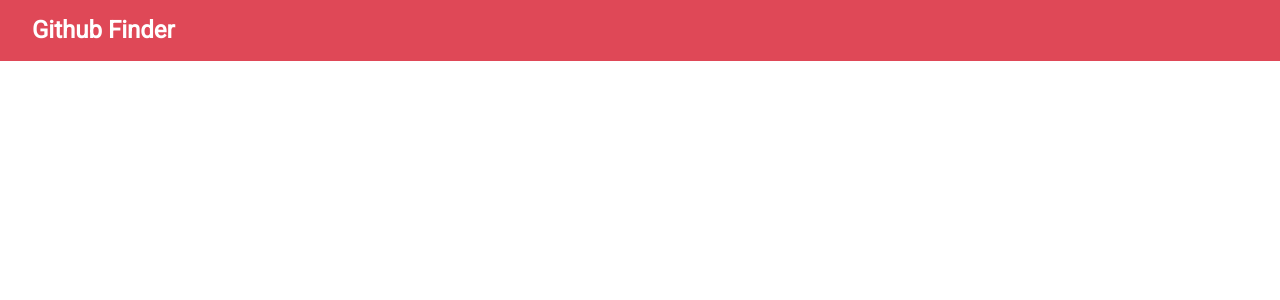
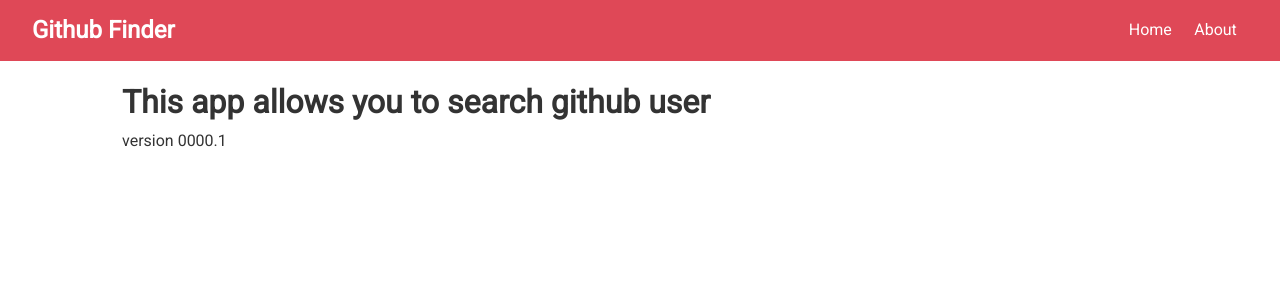
Before and after one commit to muhsinSutanto/github-browser, a React (Create React App) app: page /about in a window 1280 px wide. Shown: the top 300 px of the page. Built offline with nearby package versions, Linux system fonts and the light colour scheme.

Commit message:
add navigation

```diff
--- a/src/App.js
+++ b/src/App.js
@@ -6,6 +6,7 @@ import Users from "./component/user/Users";
 import Search from "./component/user/Search";
 import Alert from "./component/layout/Alert";
 import axios from "axios";
+import About from "./component/pages/About";
 
 class App extends Component {
   state = {
@@ -75,6 +76,11 @@ class App extends Component {
                   </Fragment>
                 )}
               />
+              <Route
+                exact
+                path='/about'
+                component={About}
+              />
             </Switch>
           </div>
         </div>
--- a/src/component/layout/Navbar.js
+++ b/src/component/layout/Navbar.js
@@ -1,10 +1,19 @@
 import React from "react";
 import PropTypes from "prop-types";
+import { Link } from "react-router-dom";
 
 const Navbar = ({title}) => {
   return (
     <nav className="navbar bg-primary">
       <h1>{title}</h1>
+      <ul>
+        <li>
+          <Link to='/'>Home</Link>
+        </li>
+        <li>
+          <Link to='/about'>About</Link>
+        </li>
+      </ul>
     </nav>
   );
 };
--- /dev/null
+++ b/src/component/pages/About.js
@@ -0,0 +1,11 @@
+
+import React from 'react';
+
+const About = () => {
+  return ( <div>
+    <h1>This app allows you to search github user</h1>
+    <p>version 0000.1</p>
+  </div> );
+}
+
+export default About;
```
